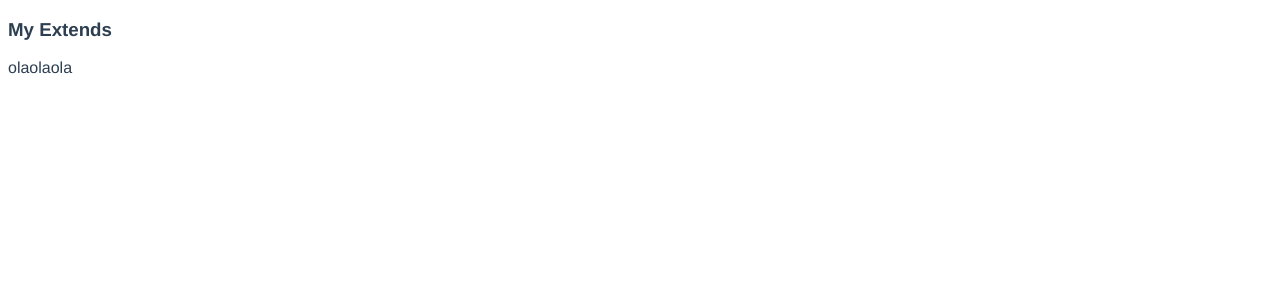
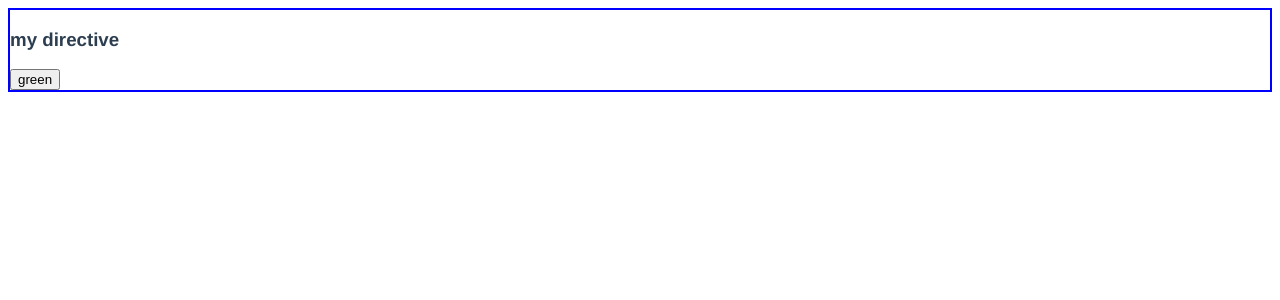
Before and after one commit to lzz-chn/vue-test, a Vue app: page / in a window 1280 px wide. Shown: the top 300 px of the page. Built offline with nearby package versions, Linux system fonts and the light colour scheme.

Commit message:
配合其他组件增加部分练习代码

```diff
--- a/src/App.vue
+++ b/src/App.vue
@@ -28,7 +28,13 @@
 		<!-- <input type="text" v-model="inp">
 		inp:{{inp}}-->
 		<!-- <MyMixins/> -->
-		<MyExtends/>
+		<!-- <MyExtends/> -->
+		<!-- <MyPlugin/> -->
+		<!-- <MyData/> -->
+		<!-- <MyFilter/> -->
+		<!-- <MyComputed/> -->
+		<!-- <MyWatch/> -->
+		<MyDirective/>
 	</div>
 </template>
 
@@ -43,6 +49,12 @@ import MyProps from './components/MyProps'
 import MyRef from './components/MyRef'
 import MyMixins from './components/MyMixins'
 import MyExtends from './components/MyExtends'
+import MyData from './components/MyData'
+import MyPlugin from './components/MyPlugin.vue'
+import MyFilter from './components/MyFilter'
+import MyComputed from './components/MyComputed'
+import MyWatch from './components/MyWatch'
+import MyDirective from './components/MyDirective'
 import LifeCycle from './components/LifeCycle'
 import InstanceProperties from './components/InstanceProperties'
 import ProvideInject from './components/ProvideInject'
@@ -59,6 +71,12 @@ export default {
 		MyRef,
 		MyMixins,
 		MyExtends,
+		MyPlugin,
+		MyData,
+		MyFilter,
+		MyComputed,
+		MyWatch,
+		MyDirective,
 		LifeCycle,
 		MyProps,
 		InstanceProperties,
@@ -68,7 +86,7 @@ export default {
 		return { words: '', dio: 'mudamuda', jojo: 'olaola' }
 	},
 	provide() {
-		return { inp: 'inp' }
+		return { inp: this.jojo }
 	},
 	methods: {
 		yo() {
@@ -84,7 +102,8 @@ export default {
 	},
 	mounted() {
 		// this.$children 表示当前实例的直接子组件
-		console.log('children', this.$children)
+		// console.log('children', this.$children)
+		console.log('App.vue Mounted')
 	}
 }
 </script>
--- a/src/main.js
+++ b/src/main.js
@@ -25,12 +25,12 @@ Vue.prototype.ajax = () => {
 // 安装 Vue.js 插件。如果插件是一个对象，必须提供 install 方法。
 // 如果插件是一个函数，它会被作为 install 方法。install 方法调用时，会将 Vue 作为参数传入。
 // 该方法需要在调用 new Vue() 之前被调用。
-Vue.use(MyPlugin_Fun, 'olaolaola');
-Vue.use(MyPlugin_Obj, 'mudamudamuda');
-// 调用 MyPlugin_Fun 插件中的 myPluginFunction()方法
-Vue.myPluginFunction();
-// 打印 MyPlugin_Fun 插件中的myPluginValue的属性
-console.log('Vue.myPluginValue:', Vue.myPluginValue);
+// Vue.use(MyPlugin_Fun, 'olaolaola');
+// Vue.use(MyPlugin_Obj, 'mudamudamuda');
+// // 调用 MyPlugin_Fun 插件中的 myPluginFunction()方法
+// Vue.myPluginFunction();
+// // 打印 MyPlugin_Fun 插件中的myPluginValue的属性
+// console.log('Vue.myPluginValue:', Vue.myPluginValue);
 
 /* eslint-disable no-new */
 new Vue({
```
